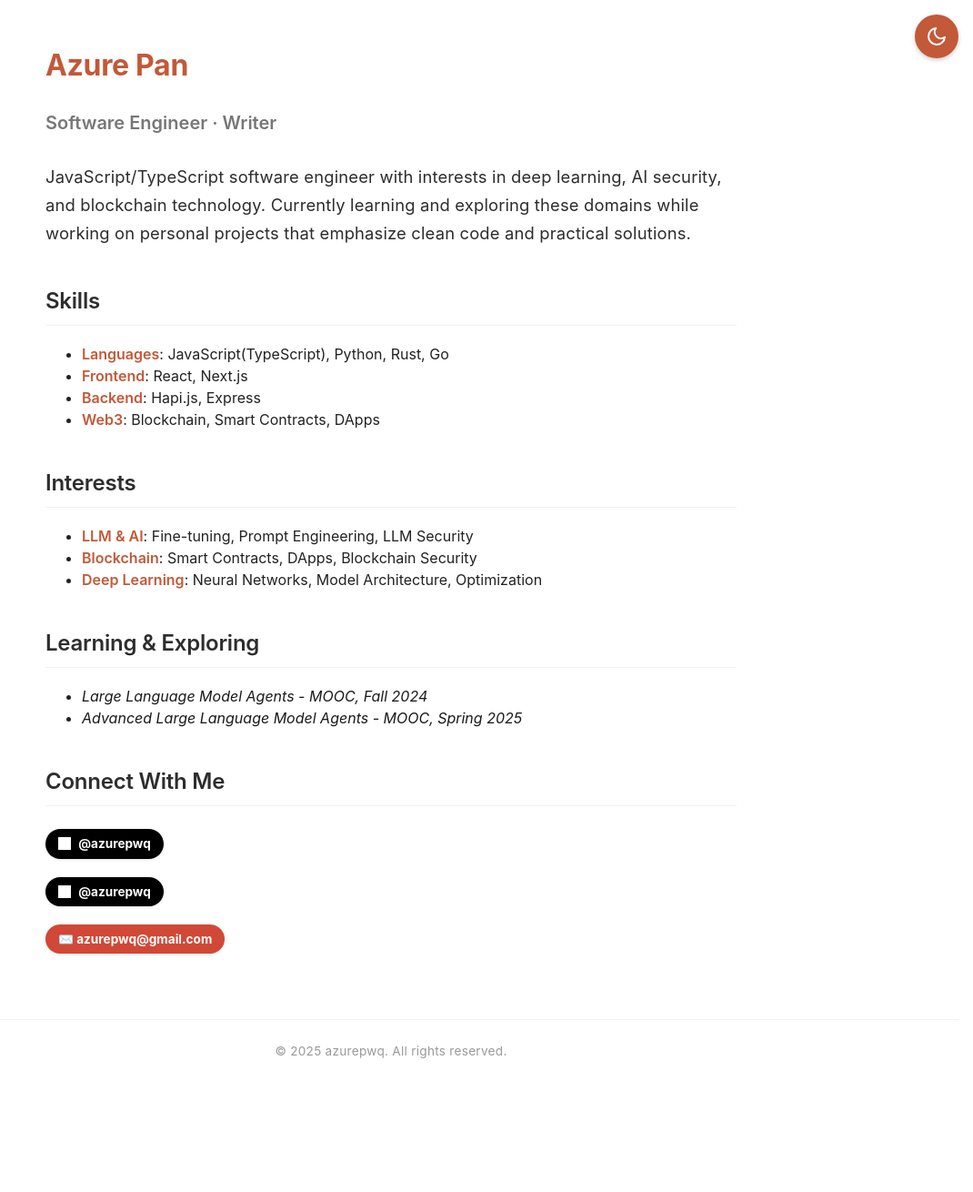
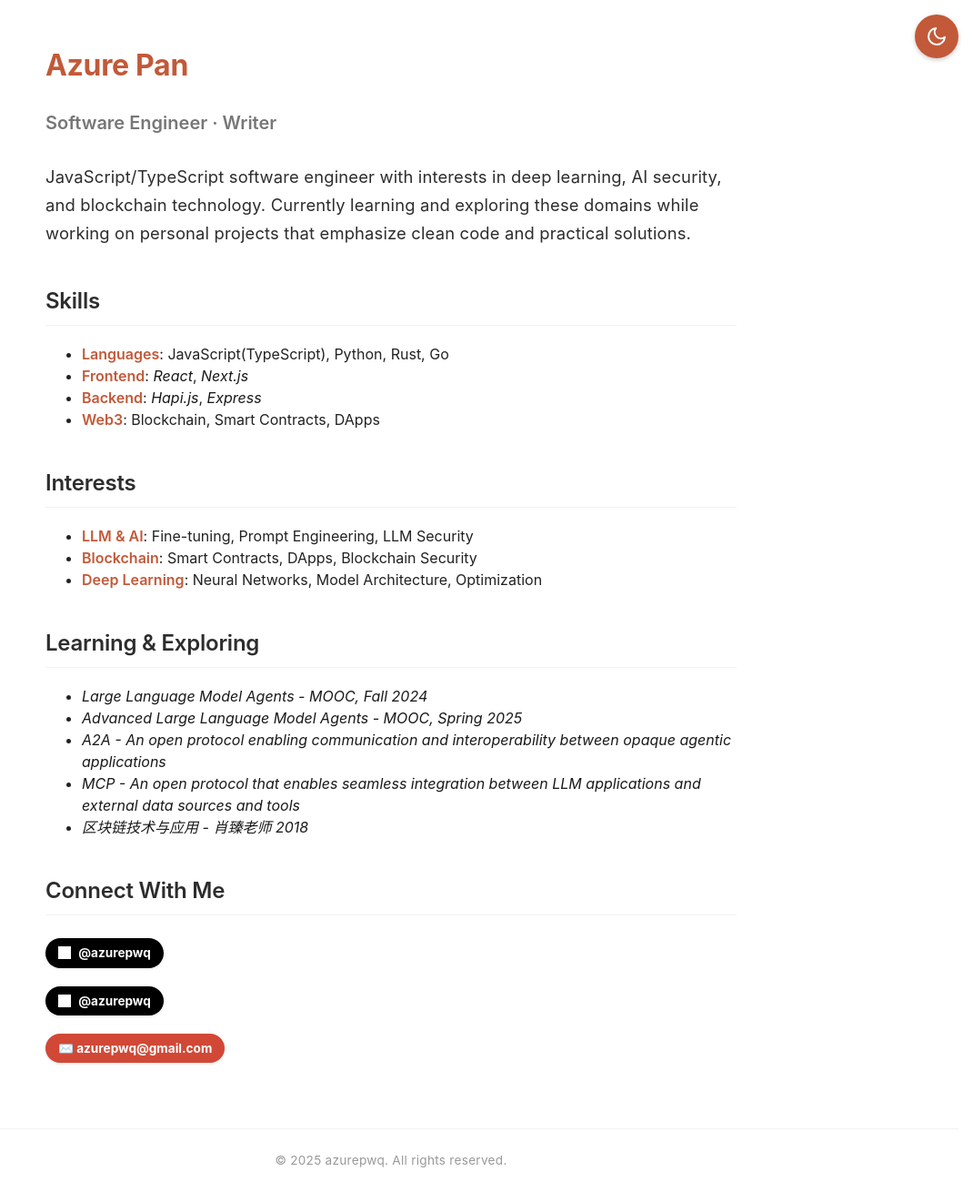
Before and after one commit to azurepwq/azurepwq, a Jekyll site: the page built from index.md, in a window 1280 px wide. Shown: the whole page at 91% size, without its empty margins (210-1280 px from the left). Built offline with Jekyll 4.4.1, drawn with Linux system fonts in a browser that asks for light colours; some web fonts are replaced; before the commit the page ends 1190 px from its top, so only the background shows below that; grey boxes are pictures that could not be loaded.

Commit message:
Sync README.md to index.md [auto]

```diff
--- a/index.md
+++ b/index.md
@@ -12,8 +12,8 @@ JavaScript/TypeScript software engineer with interests in deep learning, AI secu
 ## Skills
 
 - **Languages**: JavaScript(TypeScript), Python, Rust, Go
-- **Frontend**: React, Next.js
-- **Backend**: Hapi.js, Express
+- **Frontend**: [React](https://react.dev/), [Next.js](https://nextjs.org/)
+- **Backend**: [Hapi.js](https://hapi.dev/), [Express](https://expressjs.com/)
 - **Web3**: Blockchain, Smart Contracts, DApps
 
 ## Interests
@@ -26,6 +26,10 @@ JavaScript/TypeScript software engineer with interests in deep learning, AI secu
 
 - [Large Language Model Agents - MOOC, Fall 2024](https://llmagents-learning.org/f24)
 - [Advanced Large Language Model Agents - MOOC, Spring 2025](https://llmagents-learning.org/sp25)
+- [A2A - An open protocol enabling communication and interoperability between opaque agentic applications](https://github.com/google/A2A)
+- [MCP - An open protocol that enables seamless integration between LLM applications and external data sources and tools](https://github.com/modelcontextprotocol)
+- [区块链技术与应用 - 肖臻老师 2018](http://zhenxiao.com/blockchain/)
+
 
 ## Connect With Me
 
```
